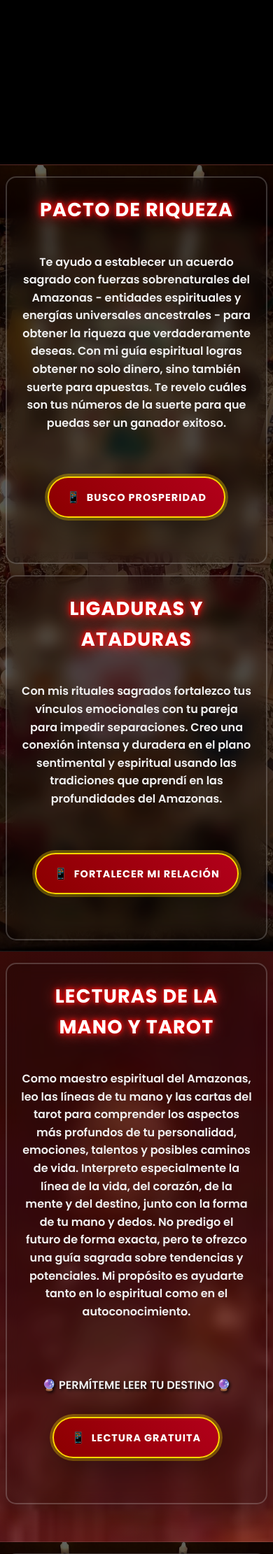
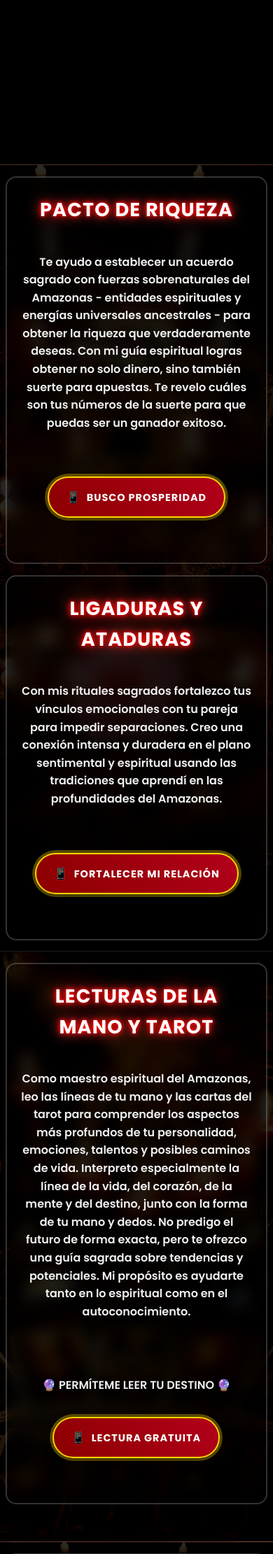
Before and after one commit to ZenoxD3V/ORACLE_SAUL, a Flask app: page / in a window 390 px wide. Shown: the part 1760-3981 px from the top of the page at 70% size. Run offline with Flask 3, Linux system fonts and the light colour scheme; some libraries are stand-ins or nearby versions.

Commit message:
Update esoteric.css

```diff
--- a/app/static/css/esoteric.css
+++ b/app/static/css/esoteric.css
@@ -257,16 +257,6 @@ body {
     transform: translateY(-50%) scale(1.05);
   }
 
-  @media (max-width: 768px) {
-    .tarot-btn {
-      position: static;
-      transform: none;
-      margin: 1rem auto 2rem auto;
-      display: block;
-      max-width: 250px;
-    }
-  }
-
   /* RESPONSIVE MEJORADO */
   @media (max-width: 1024px) {
     .info-content {
@@ -292,11 +282,19 @@ body {
       background-size: cover;
       background-position: center center;
 
-      /* Fallback con gradiente si la imagen no carga */
+      /* Fallback con gradiente si la imagen no carga bien */
       background-color: #1a0d2e;
       background-image:
-        linear-gradient(135deg, rgba(139, 0, 0, 0.3), rgba(179, 0, 27, 0.3)),
+        linear-gradient(135deg, rgba(139, 0, 0, 0.2), rgba(179, 0, 27, 0.2)),
         url('/static/images/background.jpg');
+    }
+
+    .tarot-btn {
+      position: static;
+      transform: none;
+      margin: 1rem auto 2rem auto;
+      display: block;
+      max-width: 250px;
     }
 
     .gallery {
@@ -315,6 +313,13 @@ body {
       filter: contrast(1.02) saturate(1.05) brightness(1.02);
     }
 
+    #tarot::before {
+      background-attachment: scroll;
+      background-size: cover;
+      background-position: center 30%; /* ← Enfocar parte importante */
+      filter: brightness(0.3) contrast(1.2); /* ← Más contraste en móvil */
+    }
+
     /* FIN CAMBIOS PRUEBA */
 
     .urgent-banner {
@@ -328,6 +333,13 @@ body {
 
     .info-section {
       padding: var(--section-spacing) 1rem;
+    }
+
+    .info-section::before {
+      background-attachment: scroll;
+      background-size: cover;
+      background-position: center center;
+      filter: brightness(0.35) contrast(1.1); /* ← Mejor visibilidad en móvil */
     }
 
     .info-content {
@@ -354,6 +366,18 @@ body {
   }
 
   @media (max-width: 480px) {
+
+    body,
+    #tarot::before,
+    .info-section::before {
+      background-attachment: scroll !important;
+    }
+
+    /* Mejorar contraste en pantallas pequeñas */
+    #tarot::before,
+    .info-section::before {
+      filter: brightness(0.25) contrast(1.3) !important;
+    }
 
     .gallery img {
       width: 45%;
```
